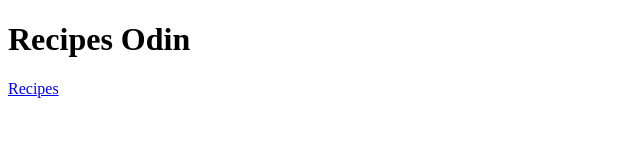
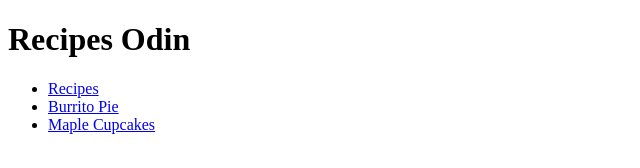
Before and after one commit to Anton-Mikhnou/odin-recipes, a plain HTML site: page index.html in a window 1280 px wide. Shown: the whole page, without its empty margins (0-640 px from the left). Drawn offline with Linux system fonts and the light colour scheme.

Commit message:
index.html

```diff
--- a/index.html
+++ b/index.html
@@ -1,12 +1,22 @@
 <!DOCTYPE html>
 <html lang="en">
-<head>
-    <meta charset="UTF-8">
-    <meta name="viewport" content="width=device-width, initial-scale=1.0">
+  <head>
+    <meta charset="UTF-8" />
+    <meta name="viewport" content="width=device-width, initial-scale=1.0" />
     <title>Document</title>
-</head>
-<body>
+  </head>
+  <body>
     <h1>Recipes Odin</h1>
-    <a href="recipes/lasagna.html">Recipes</a>
-</body>
+    <ul>
+        <li>
+            <a href="recipes/lasagna.html" target="_blank">Recipes</a>
+        </li>
+        <li>
+            <a href="recipes/burrito.html" target="_blank">Burrito Pie</a>
+        </li>
+        <li>
+            <a href="recipes/cupcakes.html" target="_blank">Maple Cupcakes</a>
+        </li>
+    </ul>
+  </body>
 </html>
```
